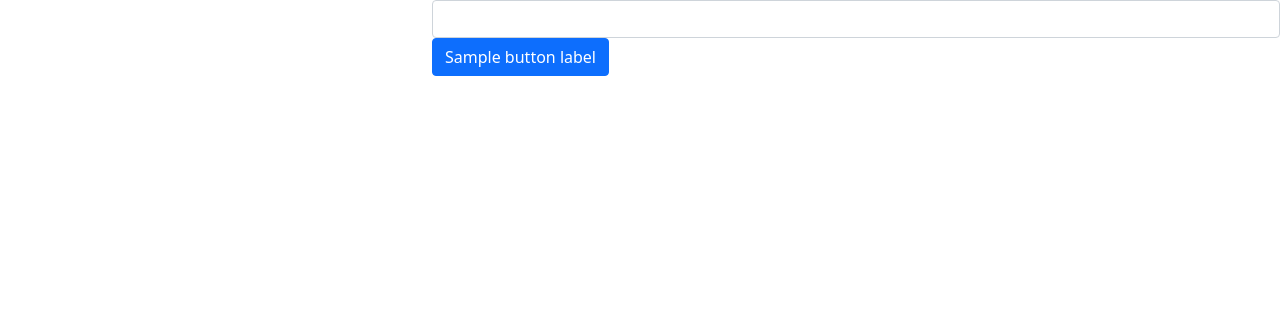
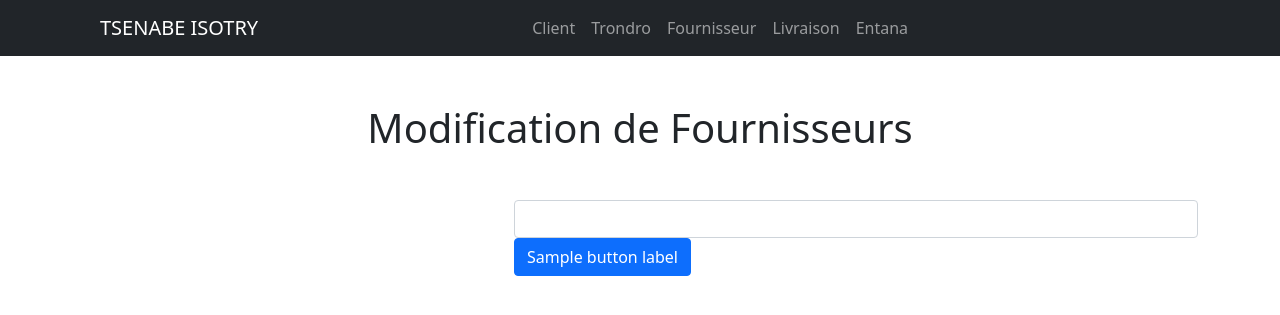
Before and after one commit to ramtest280/ecommerce, a Symfony app: template templates/fournisseur/edit.html.twig in a window 1280 px wide. Shown: the top 315 px of the page. Run offline with Twig, Linux system fonts and the light colour scheme; the template is opened without the code that fills it: most values are stand-ins (such as "Sample title", 1, 10 or a date in 2020); form fields are guessed from the names that the template uses; some libraries are stand-ins or nearby versions.

Commit message:
Modification de page d'Update dans le fournisseur

```diff
--- a/templates/entana/liste.html.twig
+++ b/templates/entana/liste.html.twig
@@ -26,7 +26,7 @@
 				{% for product in entana %}
 					<tr>
 						<td scope="row">{{ product.id }}</td>
-						<td>{{ product.trondro}}</td>
+						<td scope="row">{{ product.trondro}}</td>
 						<td>{{ product.lanjany}}</td>
 						<td>{{ product.vidiniray}}</td>
 						<td>{{ product.total}}</td>
--- a/templates/fournisseur/edit.html.twig
+++ b/templates/fournisseur/edit.html.twig
@@ -4,12 +4,16 @@
 {% endblock %}
 
 {% block body %}
+	{% include 'partials/navbar.html.twig' %}
+	<h1 class="text-center mt-5 mb-5">Modification de Fournisseurs</h1>
+	<div class="container">
 
-	{{ form_start(form) }}
-	<div class="md-4" style="margin-left: 27em;">
-		{{ form_widget(form.anarana) }}
-		<button class="btn btn-primary">{{ button_label|default('Fournisseur-eo') }}</button>
+		{{ form_start(form) }}
+		<div class="md-4" style="margin-left: 27em;">
+			{{ form_widget(form.anarana) }}
+			<button class="btn btn-primary">{{ button_label|default('Mise a jour') }}</button>
+		</div>
+		{{ form_end(form) }}
 	</div>
-	{{ form_end(form) }}
 
 {% endblock %}
```
